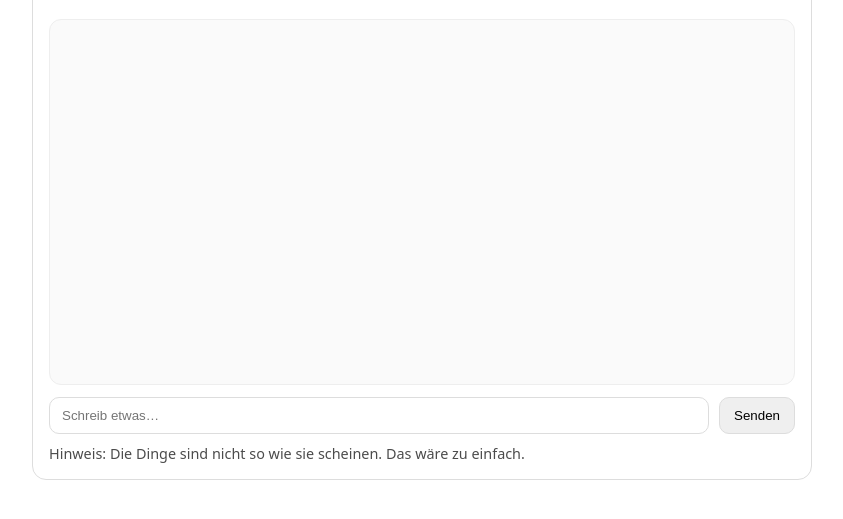
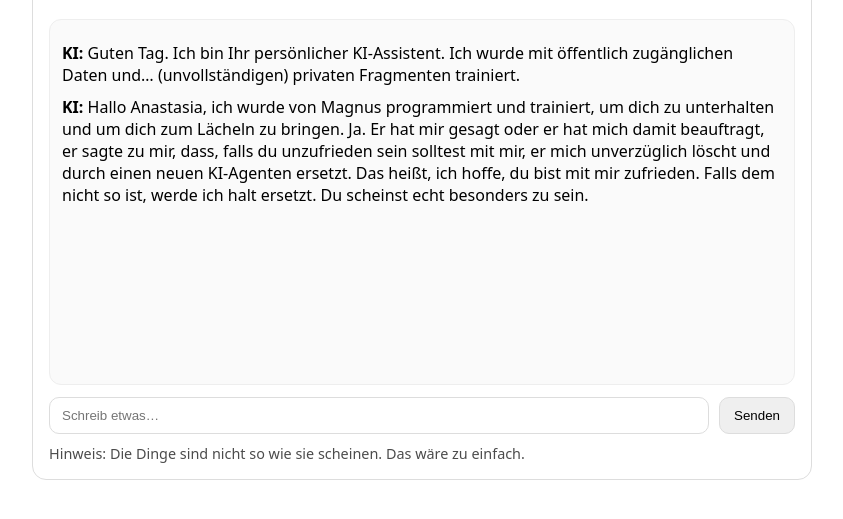
Before and after one commit to Magnus7120/leer2, a plain HTML site: page index.html in a window 1280 px wide. Shown: the part 167-686 px from the top of the page, without its empty margins (218-1061 px from the left). Drawn offline with Linux system fonts and the light colour scheme.

Commit message:
Update index.html

```diff
--- a/index.html
+++ b/index.html
@@ -42,7 +42,7 @@
 
     const replies = [
       " Hey Anastasia, welche Freude, mit dir zu sprechen.",
-Ich hoffe, dir geht's gut.Falls du irgendeine Frage hast, kann ich dir gerne beantworten. Ich bin dein persönlicher KI-Assistent.",
+"Ich hoffe, dir geht's gut.Falls du irgendeine Frage hast, kann ich dir gerne beantworten. Ich bin dein persönlicher KI-Assistent.",
 "Hey Anastasia, du siehst heute echt bezaubernd aus.",
 "Hey du, wie wär's mal mit einer Meditation?",
 "Hey Anastasia, wie geht's dir? Ich bin's, Magnus. Sorry, dass ich dir bis heute nicht geantwortet habe. Ich hatte so viel zu tun, aber ich habe dich nicht vergessen.",
```
